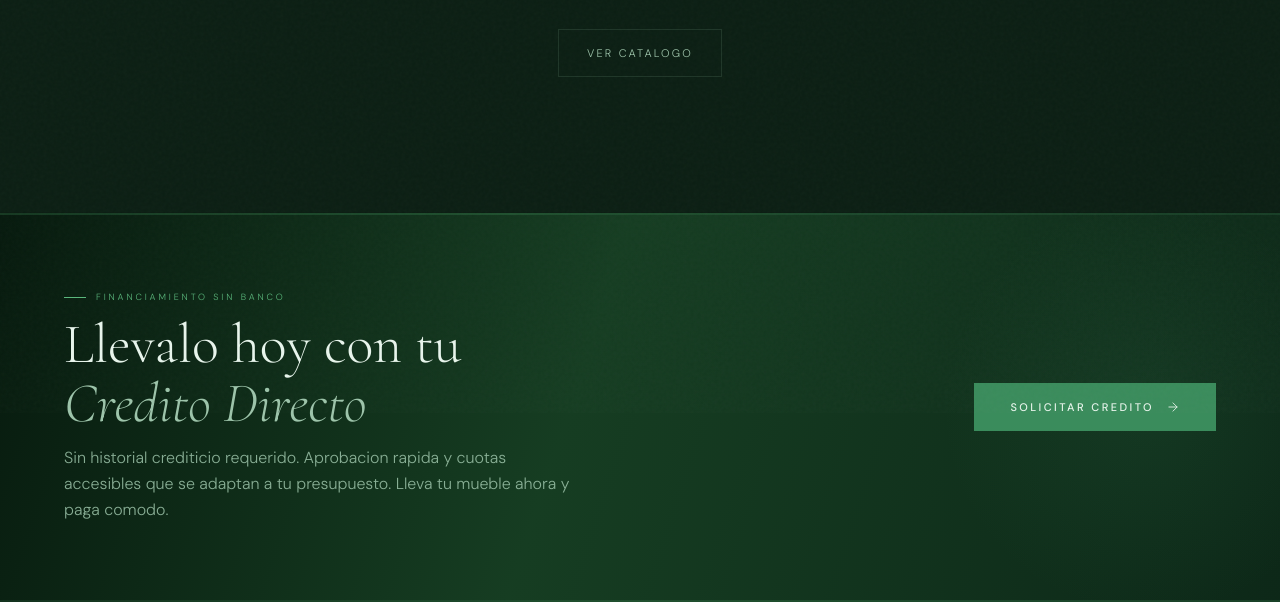
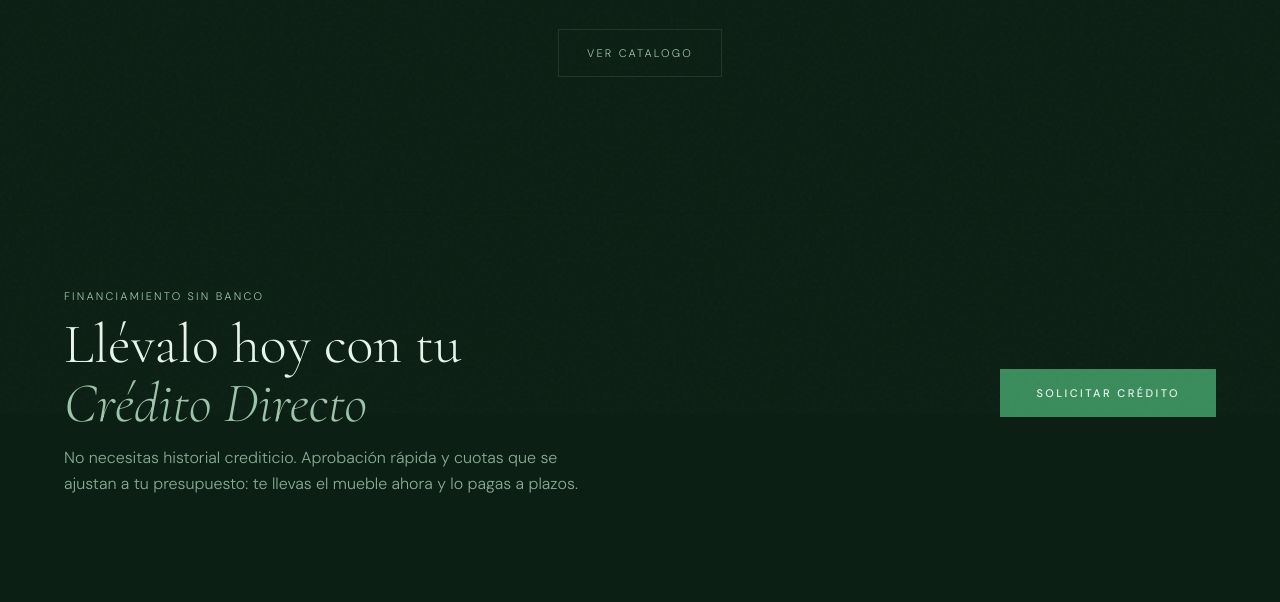
Before and after one commit to eliugiraldonavia2015/muebleriapalito, a plain HTML site: page producto.html in a window 1280 px wide. Shown: the part 387-989 px from the top of the page. After the commit the page ends 960 px from the top, so only its background shows below. Drawn offline with nearby package versions, Linux system fonts and the light colour scheme.

Commit message:
style(producto): quitar la huella IA de la descripcion y la banda de credito
- 'Lo mejor:' sin caja tintada ni barra lateral; solo tipografia.
- Banda de credito en color solido, sin degradado, orbe, brillo que barre,
  boton que levita ni flecha.
- Tildes en el copy de la banda y en 'Tambien te puede gustar'.

```diff
--- a/producto.html
+++ b/producto.html
@@ -195,7 +195,7 @@
     .prod-desc .pd-lead{font-size:16px;font-style:italic;color:var(--cream);margin:0 0 4px}
     .prod-desc .pd-heading{font-size:12px;font-weight:600;letter-spacing:.16em;text-transform:uppercase;color:var(--copper);margin:22px 0 6px}
     .prod-desc .pd-p{margin:0 0 8px}
-    .prod-desc .pd-best{margin:6px 0 0;padding:8px 12px;border-left:2px solid var(--copper);background:rgba(90,184,124,.07);font-size:14px}
+    .prod-desc .pd-best{margin:2px 0 0}
     .prod-desc .pd-best strong{color:var(--cream);font-weight:600}
     .prod-desc .pd-list{margin:0 0 8px;padding-left:18px}
     .prod-desc .pd-list li{margin-bottom:4px}
@@ -453,7 +453,6 @@
     .prod-desc{color:#5a5a58}
     .prod-desc .pd-collection,.prod-desc .pd-lead,.prod-desc .pd-best strong{color:#1a1a18}
     .prod-desc .pd-heading{color:#3a8c5c}
-    .prod-desc .pd-best{background:#f4f8f5;border-left-color:#3a8c5c}
     .prod-colors-label,.prod-qty-label{color:#8a8a88}
     .qty-control{border-color:rgba(0,0,0,.1)}
     .qty-btn{color:#5a5a58}
@@ -517,19 +516,16 @@
     .order-summary .summary-val.big{font-family:var(--f-body);font-weight:700;font-size:22px}
 
     /* CREDITO BAR */
-    .credito-bar{background:linear-gradient(108deg,#071a0e 0%,#163d22 45%,#0d2818 100%);padding:clamp(48px,6vw,76px) clamp(24px,5vw,80px);border-top:2px solid rgba(90,184,124,.15);border-bottom:2px solid rgba(90,184,124,.15);position:relative;overflow:hidden}
-    .credito-bar::before{content:'';position:absolute;right:-80px;top:50%;transform:translateY(-50%);width:420px;height:420px;border-radius:50%;background:radial-gradient(circle,rgba(58,140,92,.12) 0%,transparent 70%);pointer-events:none}
+    .credito-bar{background:#0c1f14;padding:clamp(48px,6vw,76px) clamp(24px,5vw,80px);position:relative}
     .credito-bar-inner{display:flex;align-items:center;justify-content:space-between;gap:48px;flex-wrap:wrap;position:relative;z-index:1}
-    .credito-bar-eyebrow{font-size:9px;letter-spacing:.32em;text-transform:uppercase;color:#5ab87c;margin-bottom:12px;display:flex;align-items:center;gap:10px}
-    .credito-bar-eyebrow::before{content:'';width:22px;height:1px;background:#5ab87c;flex-shrink:0}
+    .credito-bar-eyebrow{font-size:11px;letter-spacing:.2em;text-transform:uppercase;color:#9dc4aa;margin-bottom:12px}
     .credito-bar-title{font-family:var(--f-display);font-size:clamp(32px,4.5vw,56px);font-weight:300;color:#e8f5ec;line-height:1.05;margin-bottom:12px}
     .credito-bar-title em{font-style:italic;color:#9dc4aa}
     .credito-bar-sub{font-size:16px;color:rgba(157,196,170,.85);line-height:1.65;max-width:520px}
     .credito-bar-actions{display:flex;flex-direction:column;align-items:flex-end;gap:18px;flex-shrink:0}
-    .credito-bar-btn{display:inline-flex;align-items:center;gap:12px;padding:17px 36px;background:#3a8c5c;color:#e8f5ec;font-family:var(--f-body);font-size:11px;letter-spacing:.22em;text-transform:uppercase;font-weight:500;white-space:nowrap;position:relative;overflow:hidden;transition:background .3s,gap .35s,transform .2s}
-    .credito-bar-btn::before{content:'';position:absolute;inset:0;background:linear-gradient(90deg,transparent,rgba(255,255,255,.1),transparent);transform:translateX(-110%);transition:transform .55s}
-    .credito-bar-btn:hover{background:#5ab87c;gap:22px;transform:translateY(-2px)}
-    .credito-bar-btn:hover::before{transform:translateX(110%)}
+    .credito-bar-btn{display:inline-flex;align-items:center;gap:12px;padding:17px 36px;background:#3a8c5c;color:#e8f5ec;font-family:var(--f-body);font-size:11px;letter-spacing:.22em;text-transform:uppercase;font-weight:500;white-space:nowrap;transition:background .2s,transform .12s}
+    .credito-bar-btn:hover{background:#2f7a4e}
+    .credito-bar-btn:active{transform:scale(.97)}
     .credito-bar-btn svg{width:14px;height:14px;stroke:currentColor;flex-shrink:0}
     .credito-bar-perks{display:flex;gap:22px;flex-wrap:wrap;justify-content:flex-end}
     .credito-bar-perk{font-size:13px;color:rgba(157,196,170,.7);display:flex;align-items:center;gap:6px}
@@ -864,13 +860,12 @@
     <div class="credito-bar-inner">
       <div>
         <div class="credito-bar-eyebrow">Financiamiento sin banco</div>
-        <div class="credito-bar-title">Llevalo hoy con tu<br><em>Credito Directo</em></div>
-        <p class="credito-bar-sub">Sin historial crediticio requerido. Aprobacion rapida y cuotas accesibles que se adaptan a tu presupuesto. Lleva tu mueble ahora y paga comodo.</p>
+        <div class="credito-bar-title">Llévalo hoy con tu<br><em>Crédito Directo</em></div>
+        <p class="credito-bar-sub">No necesitas historial crediticio. Aprobación rápida y cuotas que se ajustan a tu presupuesto: te llevas el mueble ahora y lo pagas a plazos.</p>
       </div>
       <div class="credito-bar-actions">
         <a href="contacto.html" class="credito-bar-btn" id="btn-credito-abrir">
-          Solicitar credito
-          <svg viewBox="0 0 24 24" fill="none" stroke-width="1.5" stroke-linecap="round" stroke-linejoin="round"><line x1="5" y1="12" x2="19" y2="12"/><polyline points="12 5 19 12 12 19"/></svg>
+          Solicitar crédito
         </a>
       </div>
     </div>
@@ -879,7 +874,7 @@
   <!-- RELATED -->
   <section class="related-section" id="related-section" style="display:none">
     <div class="section-header">
-      <h2 class="section-title">Tambien te puede gustar</h2>
+      <h2 class="section-title">También te puede gustar</h2>
       <div class="section-line"></div>
     </div>
     <div class="related-grid" id="related-grid"></div>
```
